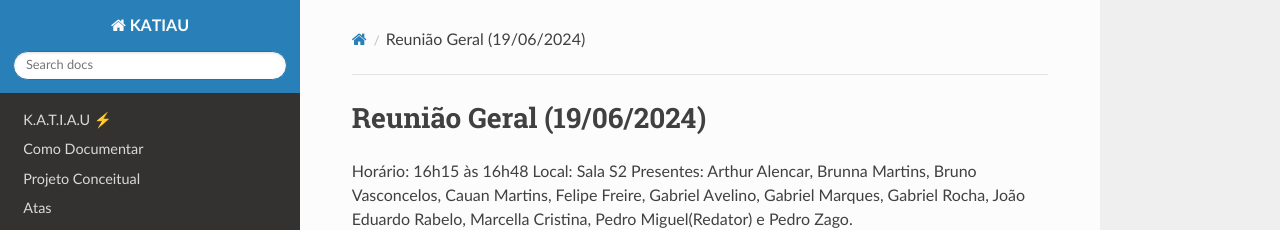
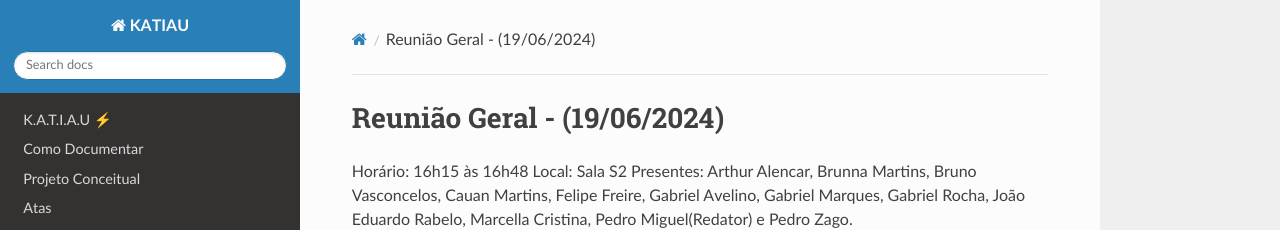
Before and after one commit to PI1-2024-1/PI1-KATIAU-docs, an MkDocs documentation site: the page built from docs/Atas/Gerais/Reuniao_Geral_11.md, in a window 1280 px wide and 994 px high. Shown: the top 230 px of the window. Built offline with MkDocs 1.6.1, drawn with Linux system fonts in a browser that asks for light colours; nearby versions of some CDN libraries.

Commit message:
Organização das atas pela numeração correta e adição da ata do dia 01/07

```diff
--- a/docs/Atas/Gerais/Reuniao_Geral_11.md
+++ b/docs/Atas/Gerais/Reuniao_Geral_11.md
@@ -1,11 +1,11 @@
-#Reunião Geral (19/06/2024)
+# Reunião Geral - (19/06/2024)
 
 Horário: 16h15 às 16h48
 Local: Sala S2
 Presentes: Arthur Alencar, Brunna Martins, Bruno Vasconcelos, Cauan Martins, Felipe Freire, Gabriel Avelino, Gabriel Marques, Gabriel Rocha,
 João Eduardo Rabelo, Marcella Cristina, Pedro Miguel(Redator) e Pedro Zago.
 
-##Pautas:
+## Pautas:
 
 - Revisão do cronograma
   - Atividade 33: Adiada para dia 26/06 pela justificativa de que a área de eletrônica ficou com acumulo de tarefas
```
Also changed, not shown: docs/Atas/Gerais/Reuniao_Geral_12.md (+2 -2 lines), docs/Atas/Gerais/Reuniao_Geral_13.md (added, +21 -0 lines), docs/Atas/Gerais/Reuniao_Geral_01.md (renamed from docs/Atas/Gerais/Reuniao_Geral_1.md), docs/Atas/Gerais/Reuniao_Geral_02.md (renamed from docs/Atas/Gerais/Reuniao_Geral_2.md), docs/Atas/Gerais/Reuniao_Geral_03.md (renamed from docs/Atas/Gerais/Reuniao_Geral_3.md), docs/Atas/Gerais/Reuniao_Geral_04.md (renamed from docs/Atas/Gerais/Reuniao_Geral_4.md), docs/Atas/Gerais/Reuniao_Geral_05.md (renamed from docs/Atas/Gerais/Reuniao_Geral_5.md), docs/Atas/Gerais/Reuniao_Geral_06.md (renamed from docs/Atas/Gerais/Reuniao_Geral_6.md), docs/Atas/Gerais/Reuniao_Geral_07.md (renamed from docs/Atas/Gerais/Reuniao_Geral_7.md), docs/Atas/Gerais/Reuniao_Geral_08.md (renamed from docs/Atas/Gerais/Reuniao_Geral_8.md), docs/Atas/Gerais/Reuniao_Geral_09.md (renamed from docs/Atas/Gerais/Reuniao_Geral_9.md).
